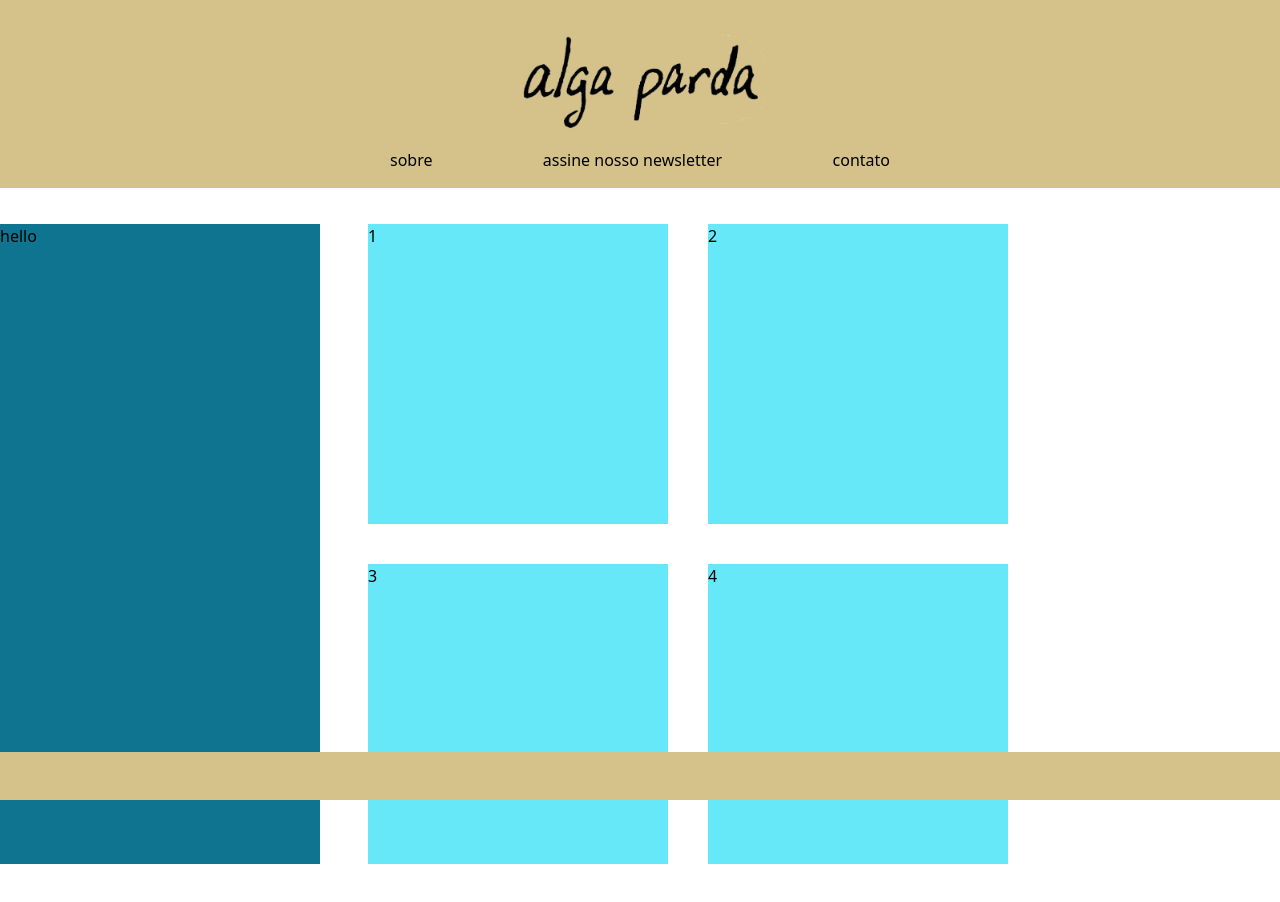
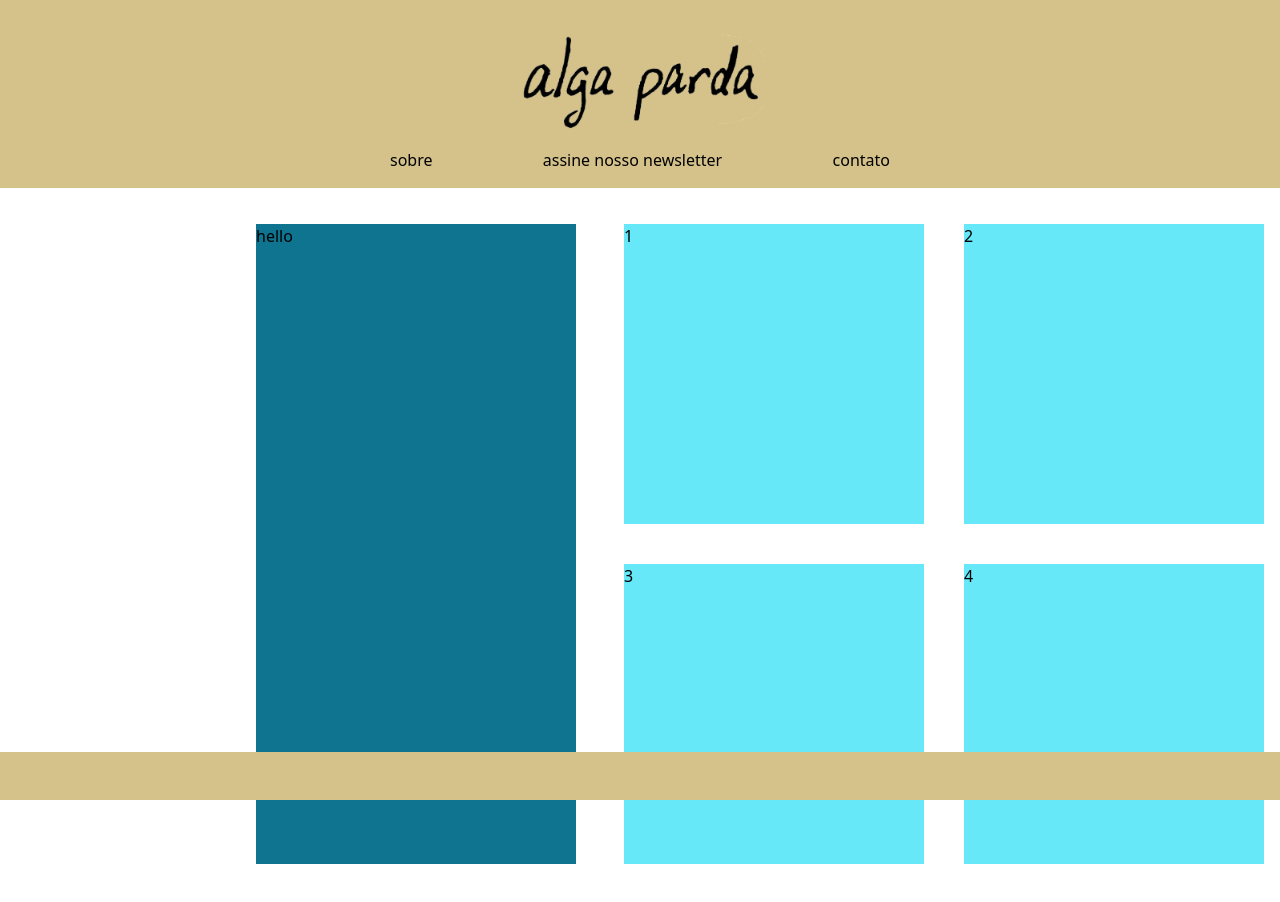
Before and after one commit to alga-parda/alga-parda, a Next.js app: page / in a window 1280 px wide. Shown: the top 902 px of the page. Built offline with nearby package versions, Linux system fonts and the light colour scheme.

Commit message:
adjusted margins and dimensions

```diff
--- a/app/contato/page.js
+++ b/app/contato/page.js
@@ -7,7 +7,7 @@ export const metadata = {
 export default function Contato() {
     return (
         <Main>
-            <div className="absolute top-56">
+            <div className="absolute ml-64 top-56">
                 <h1 className="text-4xl">fala com o pai/a mãe</h1>
                 <p className="text-sm mt-8">emailfoda@gmail.com</p>
             </div>
--- a/app/page.js
+++ b/app/page.js
@@ -4,7 +4,7 @@ export default function Home() {
 
   return (
       <Main>
-        <div className="absolute top-56 pb-16 flex flex-row">
+        <div className="absolute top-56 ml-64 pb-16 flex flex-row">
           <div className="bg-cyan-700 h-[640px] w-[320px]">
             hello
           </div>
--- a/app/sobre/page.js
+++ b/app/sobre/page.js
@@ -7,7 +7,7 @@ export const metadata = {
 export default function Sobre() {
     return (
         <Main>
-            <div className="absolute top-56 w-2/4 ml-64 overflow-x-scroll">
+            <div className="absolute top-56 max-w-screen-xl ml-36 overflow-x-scroll">
                 <div className="flex gap-10 whitespace-nowrap px-4">
                     <div className="bg-cyan-700 h-[640px] w-[300px] flex-shrink-0"></div>
                     <div className="bg-cyan-700 h-[640px] w-[300px] flex-shrink-0"></div>
```
